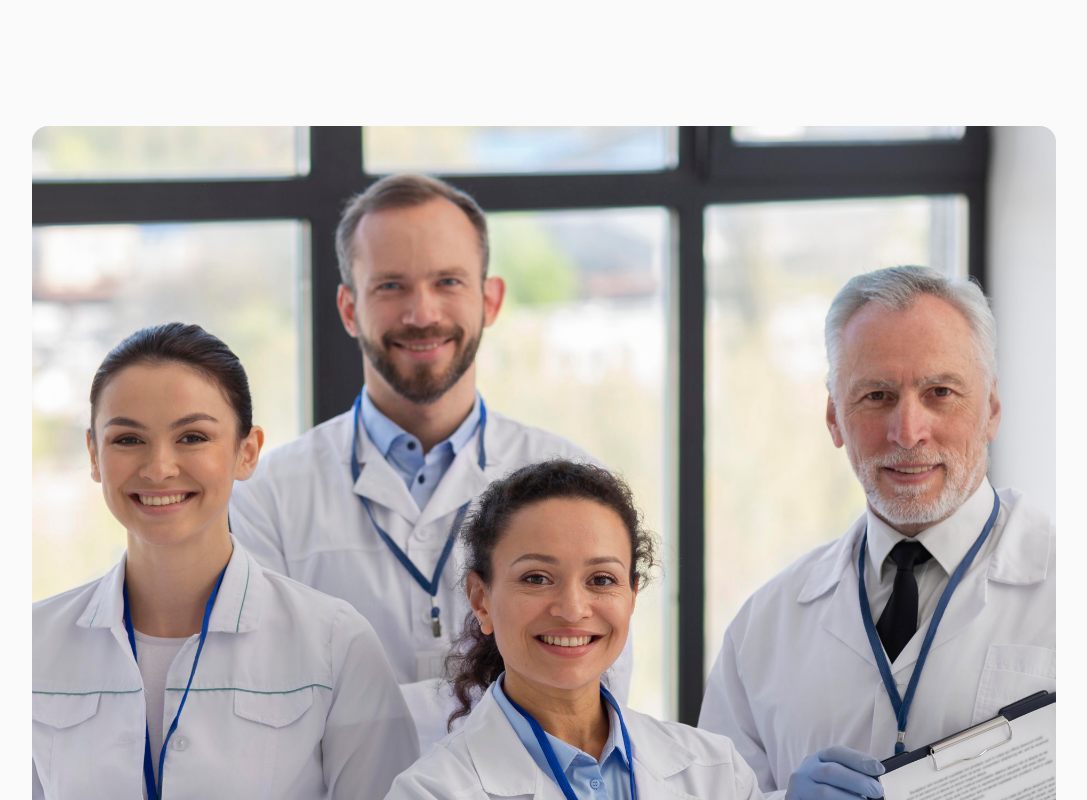
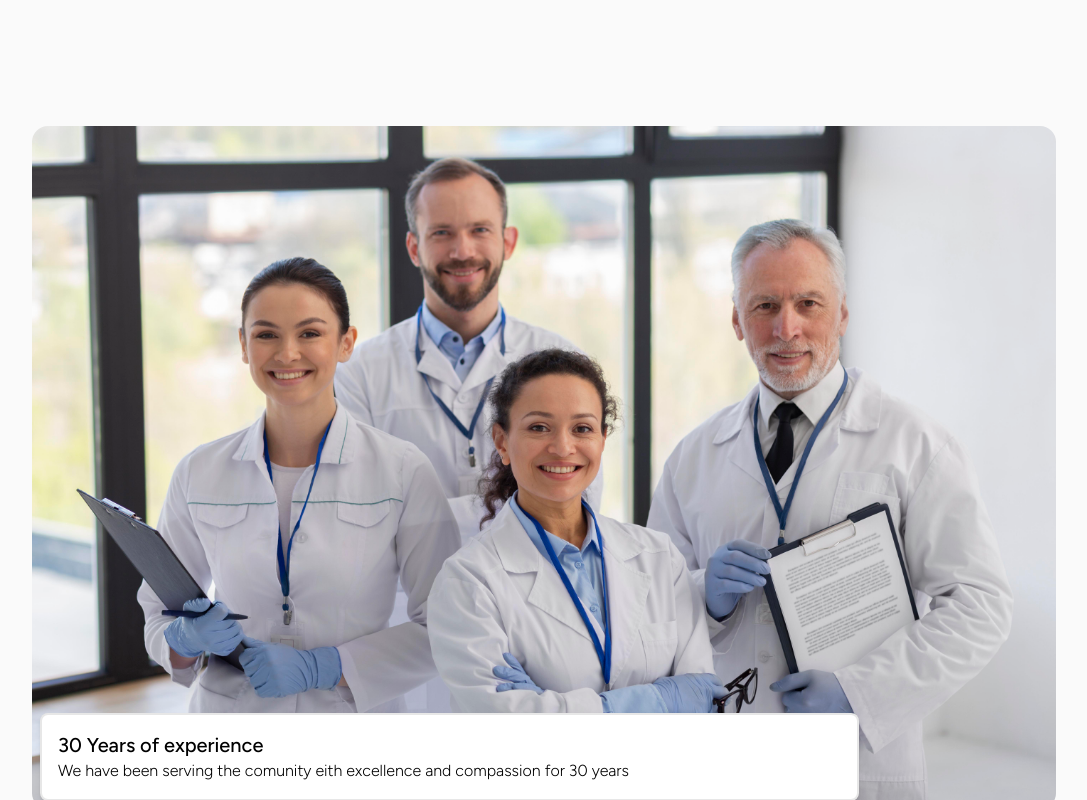
Before and after one commit to rifqi011/asklepion-clinic, a React (Vite) app: page / in a window 1280 px wide. Shown: the part 1040-1840 px from the top of the page, without its empty margins (96-1183 px from the left). Built offline with nearby package versions, Linux system fonts and the light colour scheme; a web font is replaced by a local one.

Commit message:
Enhance AboutUs section with responsive image aspect ratio and update Swiper breakpoints for improved layout

```diff
--- a/src/sections/AboutUs.jsx
+++ b/src/sections/AboutUs.jsx
@@ -10,7 +10,7 @@ export default function AboutUs() {
 	return (
 		<Section id={"about-us"}>
 			<div className="relative">
-				<Image src={"./src/assets/img/about/1.jpg"} className={"aspect-square"} alt={"About Us"} />
+				<Image src={"./src/assets/img/about/1.jpg"} className={"aspect-square md:aspect-auto"} alt={"About Us"} />
 				<Card className={"absolute bottom-2 left-2 w-[80%] rounded-lg"}>
 					<h5 className="text-xl font-medium">30 Years of experience</h5>
 					<p>We have been serving the comunity eith excellence and compassion for 30 years</p>
@@ -20,7 +20,7 @@ export default function AboutUs() {
 			<SectionTitle title={"About Us"} align={"left"} headline={"We Provide Quality Care for Your Health"} description={"We are committed to delivering exceptional healthcare services to prioritize your well-being with our experienced professionals strive to create an environment that fosters healing and promotes a healthy lifestyle."} sectionId={"about-us"} />
 
 			<div className="overflow-hidden w-full">
-				<Swiper loop={false} slidesPerView={1.7} spaceBetween={20}>
+                <Swiper loop={false} slidesPerView={1.7} spaceBetween={20} breakpoints={{ 768: { slidesPerView: 3 }}}>
 					{AboutData.map((about, index) => (
 						<SwiperSlide key={index} className="w-52">
 							<Card className="text-center">
```
